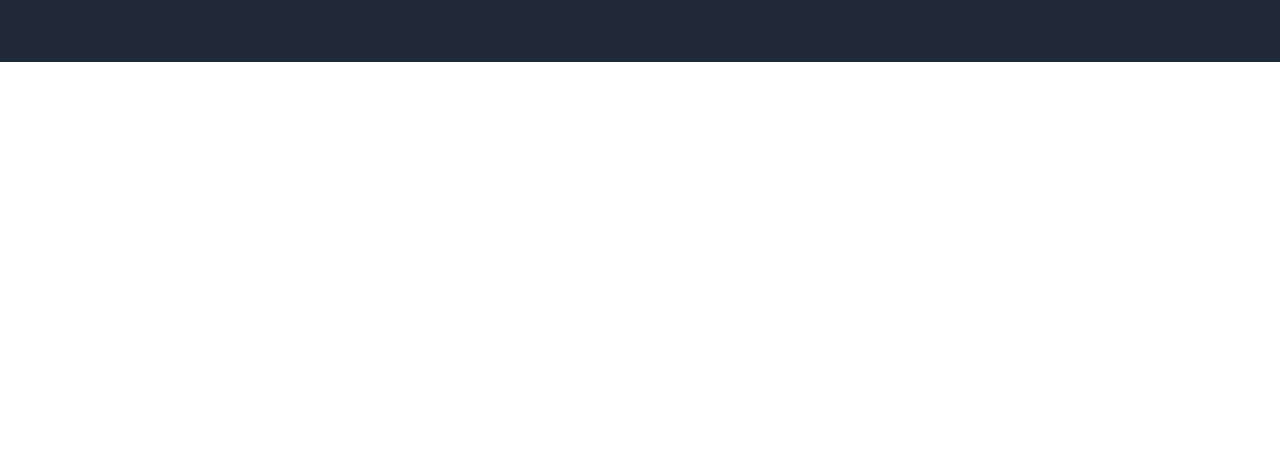
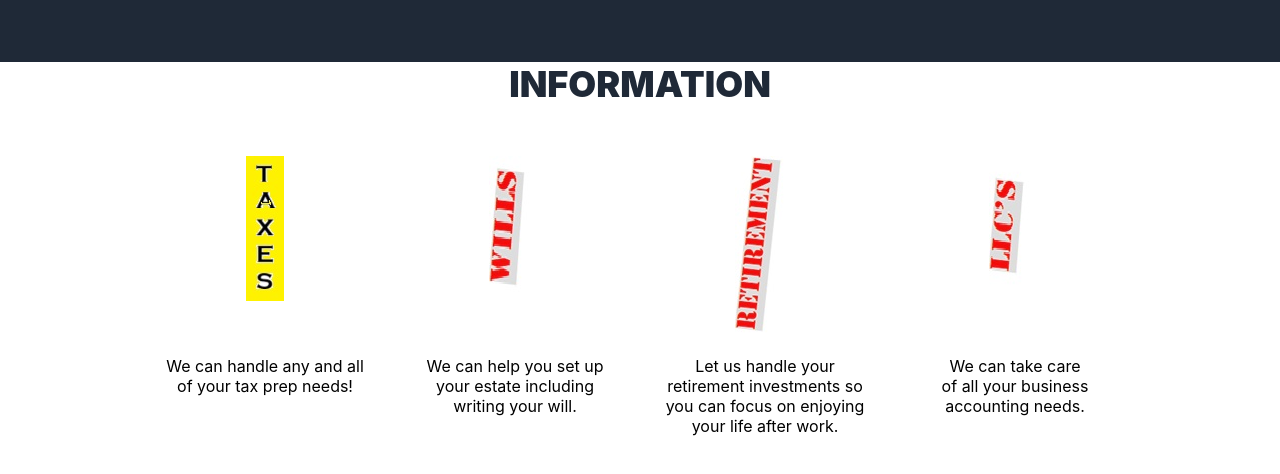
Before and after one commit to marr9880/landing-page, a plain HTML site: page index.html in a window 1280 px wide. Shown: the part 288-762 px from the top of the page. Drawn offline with Linux system fonts and the light colour scheme.

Commit message:
Create and style info section directly under hero

```diff
--- a/index.html
+++ b/index.html
@@ -31,5 +31,27 @@
             </div>
         </div>
     </div>
+
+    <div class="info">
+        <div class="info-header">INFORMATION</div>
+        <div class="info-items">
+            <div class="item">
+                <div class="item-img"><img src="images/TAXES.jpg"></div>
+                <div class="text">We can handle any and all of your tax prep needs!</div>
+            </div>
+            <div class="item">
+                <div class="item-img"><img src="images/WILLS.jpg"></div>
+                <div class="text">We can help you set up your estate including writing your will.</div>
+            </div>
+            <div class="item">
+                <div class="item-img"><img src="images/RETIREMENT.jpg"></div>
+                <div class="text">Let us handle your retirement investments so you can focus on enjoying your life after work.</div>
+            </div>
+            <div class="item">
+                <div class="item-img"><img src="images/LLC.jpg"></div>
+                <div class="text">We can take care of all your business accounting needs.</div>
+            </div>
+        </div>
+    </div>
 </body>
 </html>
--- a/styles.css
+++ b/styles.css
@@ -60,3 +60,33 @@ button {
     color: #F9FAF8;
     border-radius: 8px;
 }
+
+.info {
+    display: flex;
+    flex-direction: column;
+    text-align: center;
+    align-items: center;
+}
+
+.info-header {
+    font-size: 36px;
+    font-weight: 900;
+    color: #1F2937;
+    margin-bottom: 50px;
+}
+
+.info-items {
+    display: flex;
+    justify-content: center;
+    gap: 50px;
+}
+
+.item-img {
+    height: 200px;
+    width: 200px;
+}
+
+.text {
+    width: 200px;
+    text-wrap-style: pretty;
+}
```
Also changed, not shown: images/LLC.jpg (added), images/RETIREMENT.jpg (added), images/TAXES.jpg (added), images/WILLS.jpg (added).
